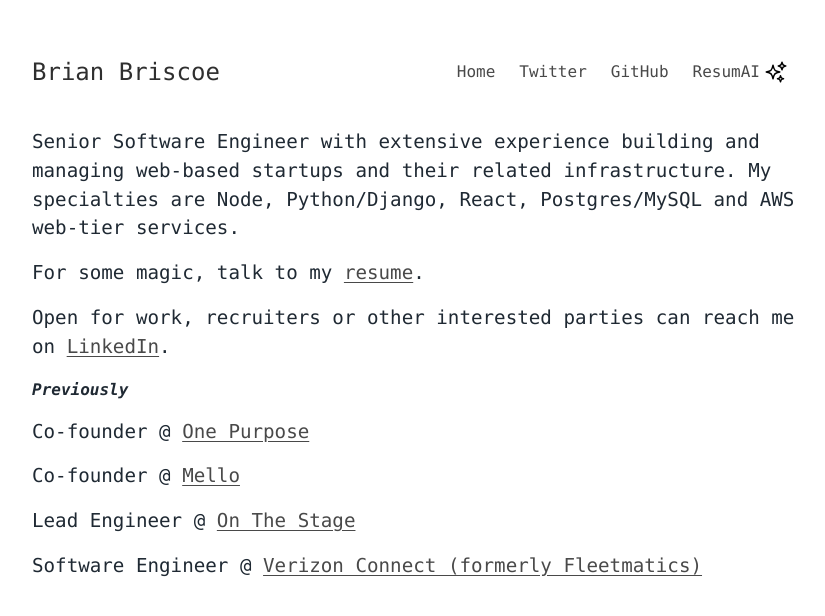
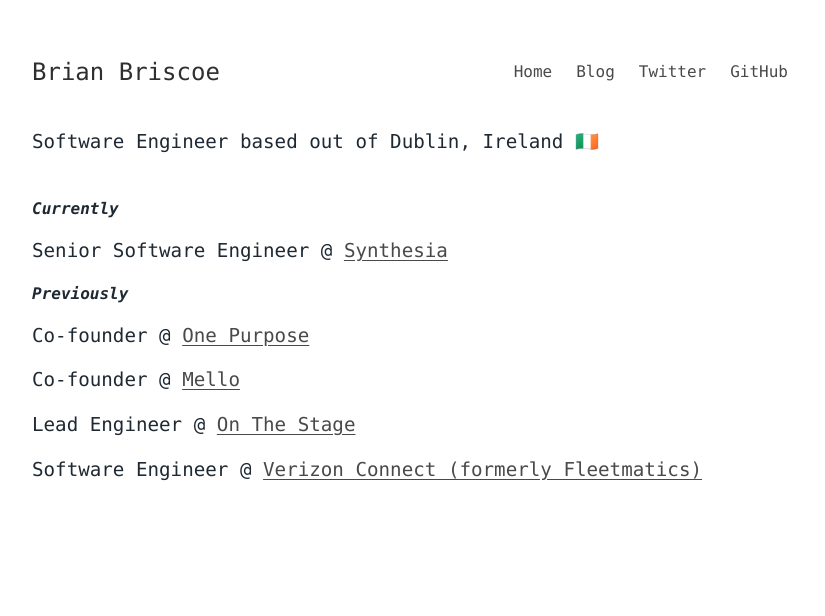
Before and after one commit to Briscoooe/brianbriscoe.dev-2023, a plain HTML site: page index.html in a window 1280 px wide. Shown: the whole page, without its empty margins (224-1049 px from the left). Drawn offline with Linux system fonts and the light colour scheme.

Commit message:
update 2024

```diff
--- a/components/header-component.js
+++ b/components/header-component.js
@@ -12,12 +12,13 @@
           </a>
           <nav>
               <a href="/">Home</a>
+              <a href="/blog">Blog</a>
               <a href="https://twitter.com/brianbriscoe_">Twitter</a>
               <a href="https://github.com/briscoooe">GitHub</a>
-              <a href="/resume" style="display: flex;flex-direction: row;align-items: center">
-                ResumAI
-                <img src="../assets/magic.svg" alt="magic" height="24" width="24" style="margin-left: 4px"/>
-              </a>
+<!--              <a href="/resume" style="display: flex;flex-direction: row;align-items: center">-->
+<!--                ResumAI-->
+<!--                <img src="../assets/magic.svg" alt="magic" height="24" width="24" style="margin-left: 4px"/>-->
+<!--              </a>-->
           </nav>
       </header>
     `;
--- a/index.html
+++ b/index.html
@@ -21,17 +21,11 @@
       <header-component></header-component>
       <section>
         <p>
-          Senior Software Engineer with extensive experience building and
-          managing web-based startups and their related infrastructure. My
-          specialties are Node, Python/Django, React, Postgres/MySQL and AWS
-          web-tier services.
+          Software Engineer based out of Dublin, Ireland 🇮🇪
         </p>
-
-        <p>For some magic, talk to my <a href="/resume">resume</a>.</p>
-        <p>
-          Open for work, recruiters or other interested parties can reach me on
-          <a href="https://linkedin.com/in/brianbriscoe1">LinkedIn</a>.
-        </p>
+        <br/>
+        <h4><em>Currently</em></h4>
+        <p>Senior Software Engineer @ <a href="https://www.synthesia.io/">Synthesia</a></p>
         <p></p>
         <h4><em>Previously</em></h4>
         <p>Co-founder @ <a href="https://onepurpose.io/">One Purpose</a></p>
```
